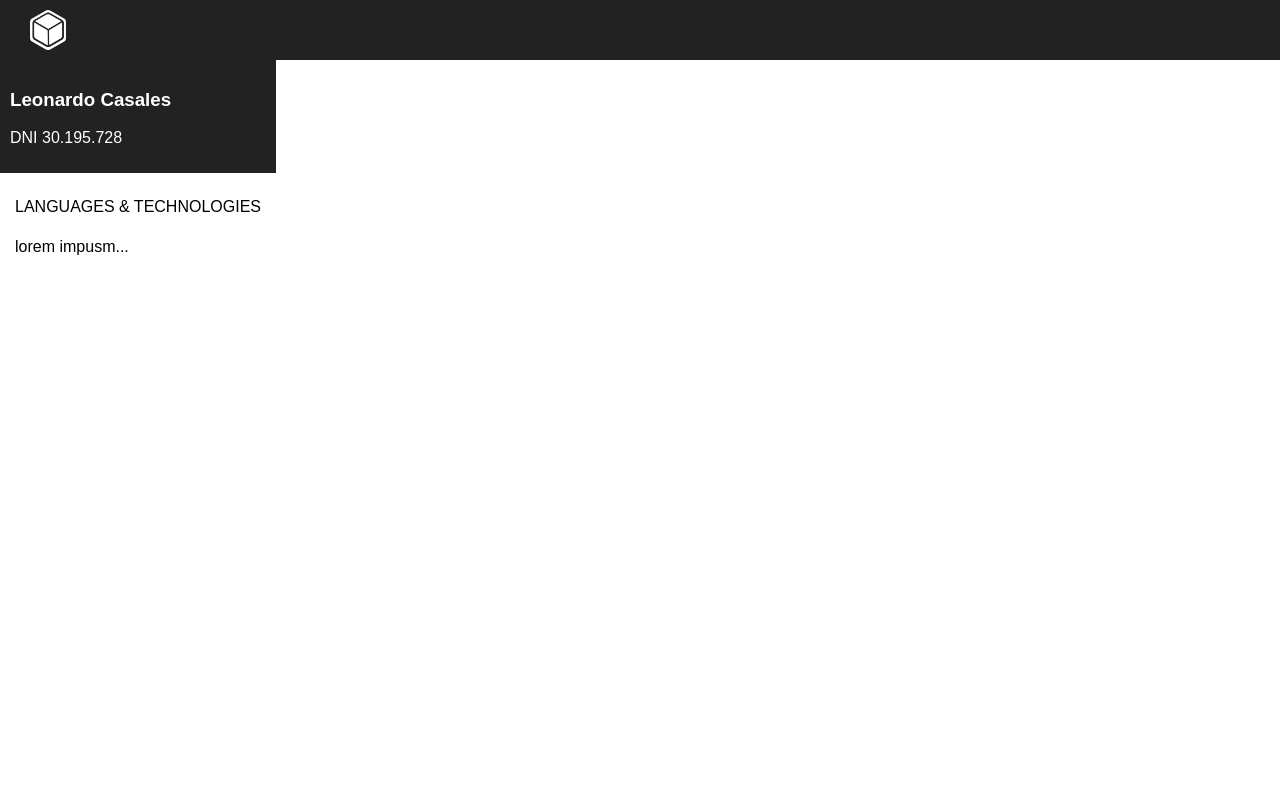
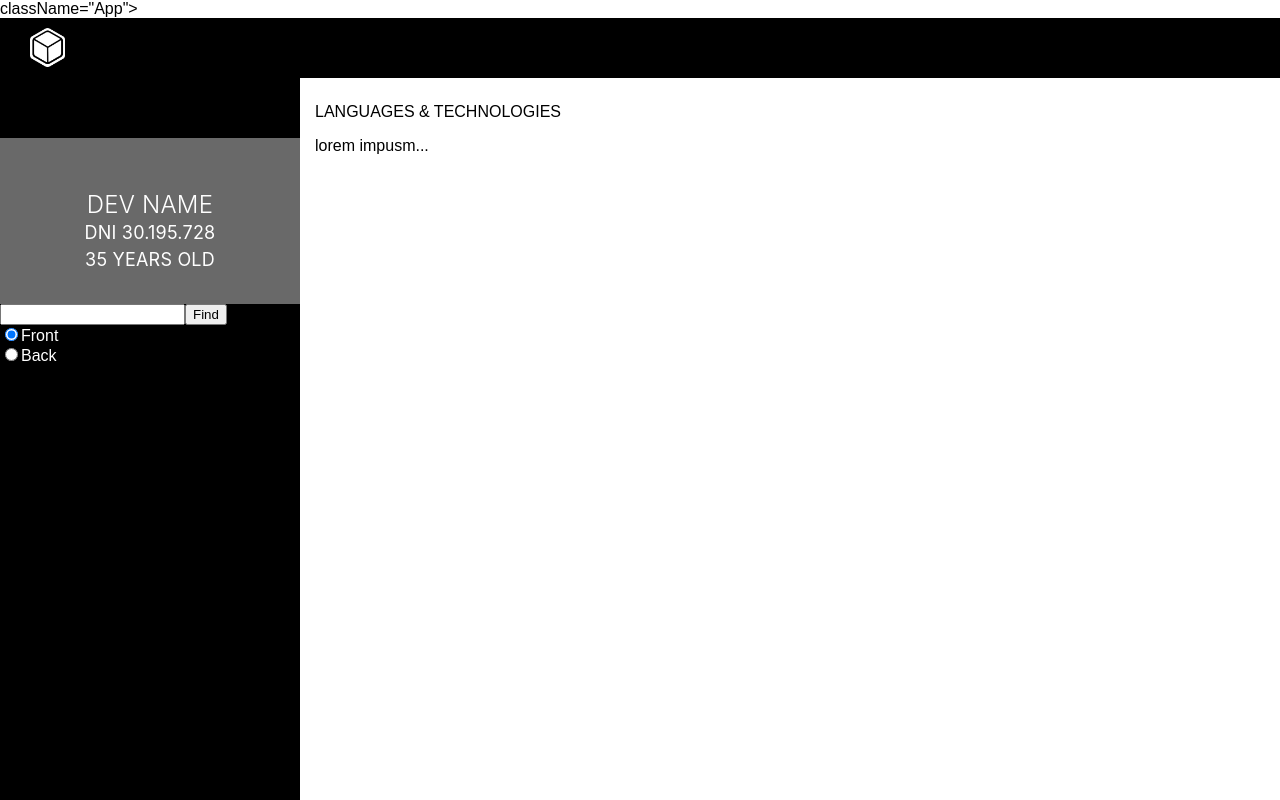
Before and after one commit to SmartNetAR/challengeAvalith, a React (Create React App) app: page / in a window 1280 px wide. Built offline with nearby package versions, Linux system fonts and the light colour scheme.

Commit message:
sidebar added

```diff
--- a/package.json
+++ b/package.json
@@ -8,6 +8,7 @@
     "keymirror": "^0.1.1",
     "react": "^16.3.2",
     "react-bootstrap": "^0.32.1",
+    "react-bootstrap-sidebar": "0.0.1",
     "react-dom": "^16.3.2",
     "react-router": "^4.2.0",
     "react-scripts": "1.1.4",
--- a/src/components/App.js
+++ b/src/components/App.js
@@ -3,24 +3,17 @@ import React, { Component } from 'react';
 //componentes
 import Header from './global/Header';
 import Content from './global/Content';
-import { Grid, Row, Col } from 'react-bootstrap';
+import { Grid, Row, Col, Navbar } from 'react-bootstrap';
 import Sidebar from './global/Sidebar';
 
 class App extends Component {
   render() {
     return (
-      <div className="App">
+
+      <div> className="App">
         <Header />
-        <Grid>
-          <Row>
-            <Col xs={100} md={3}>
-                <Sidebar />
-            </Col>
-            <Col xs={100} me={9}>
-                <Content />
-            </Col>
-          </Row>
-        </Grid>
+        <Sidebar />
+        <Content />
       </div>
     );
   }
--- a/src/components/global/Content.js
+++ b/src/components/global/Content.js
@@ -5,8 +5,9 @@ class Content extends Component {
   render() {
     return (
       <div className="Content">
+
         <header>LANGUAGES & TECHNOLOGIES</header>
-        <h1></h1>
+
 
         <p>lorem impusm...</p>
       </div>
--- a/src/components/global/Sidebar.js
+++ b/src/components/global/Sidebar.js
@@ -1,12 +1,37 @@
 import React, { Component } from 'react';
 import './css/Sidebar.css';
+import { Checkbox, ButtonGroup, Button } from 'react-bootstrap';
 
 class Sidebar extends Component {
+
   render() {
     return (
-      <div className="Sidebar">
-        <h3><p>Leonardo Casales</p></h3>
-        <p>DNI 30.195.728</p>
+      <div className="sidenav">
+        <div className="devname">
+          <div className="font-dev-name"><p>DEV NAME</p></div>
+          <div className="font-dev-details">
+            <p>DNI 30.195.728</p>
+            <p>35 YEARS OLD</p>
+          </div>
+        </div>
+        <input></input>
+        <button>Find</button>
+        <form>
+          <div className="radio">
+            <label>
+              <input type="radio" value="option1" checked={true} />
+              Front
+            </label>
+          </div>
+          <div className="radio">
+            <label>
+              <input type="radio" value="option2" />
+              Back
+            </label>
+          </div>
+        </form>
+
+
       </div>
     );
   }
--- a/src/components/global/css/Content.css
+++ b/src/components/global/css/Content.css
@@ -1,5 +1,6 @@
 .Content {
   margin-top: 10px;
+  margin-left: 300px;
   padding: 15px;
   width: 70%;
   }
--- a/src/components/global/css/Header.css
+++ b/src/components/global/css/Header.css
@@ -1,11 +1,12 @@
 .Header {
   background-color: #222;
-  height: 40px;
-  padding: 10px;
-  color: white;
+  height: 60px;
+  background-color: black;
 }
 
 .Logo img {
-  height: 40px;
-  margin-left: 20px;
+  width: 35px;
+  height: 39px;
+  margin-top: 10px;
+  margin-left: 30px;
 }
--- a/src/components/global/css/Sidebar.css
+++ b/src/components/global/css/Sidebar.css
@@ -1,7 +1,70 @@
-.Sidebar {
-  background-color: #222;
-  padding: 10px;
+
+.sidenav {
+  /*padding: 20px;*/
+  height: 100%;
+  width:300px;
+  position: fixed;
+  z-index: 1;
+  top: 60;
+  left: 0;
+  background-color: black;
   color: white;
-  width: 20%;
-  align-content: initial;
+  overflow-x: hidden;
+  transition: 0.5s;
+  padding-top: 60px;
 }
+
+.sidenav .devname {
+  top: 0;
+  margin-top: 0;
+  padding-top: 31px;
+  text-align: center;
+  background-color: dimgray;
+  height: 135px;
+  width: 100%;
+}
+
+.sidenav .devname .font-dev-name {
+  height: 17px;
+  font-family: -apple-system, BlinkMacSystemFont, 'Segoe UI', Roboto, Oxygen, Ubuntu, Cantarell, 'Open Sans', 'Helvetica Neue', sans-serif;
+  font-size: 24px;
+  font-weight: 300;
+  font-style: normal;
+  font-stretch: normal;
+  line-height: 1;
+  letter-spacing: 0.2px;
+  color: #ffffff;
+}
+
+.sidenav .devname .font-dev-details {
+  font-family: -apple-system, BlinkMacSystemFont, 'Segoe UI', Roboto, Oxygen, Ubuntu, Cantarell, 'Open Sans', 'Helvetica Neue', sans-serif;
+  font-size: 18px;
+  font-style: normal;
+  font-stretch: normal;
+  line-height: 0.5;
+  letter-spacing: 0.2px;
+  color: #ffffff;
+}
+
+.sidenav a {
+  /*padding: 8px 8px 8px 32px;*/
+  text-decoration: none;
+  font-size: 25px;
+  color: #818181;
+  display: block;
+  transition: 0.3s;
+}
+
+.sidenav a:hover {
+  color: #f1f1f1;
+}
+
+
+
+.sidenav .closebtn {
+  position: absolute;
+  top: 0;
+  right: 25px;
+  font-size: 36px;
+  margin-left: 50px;
+}
```
Also changed, not shown: 1 other file (tests, documents, lock files or other folders).
